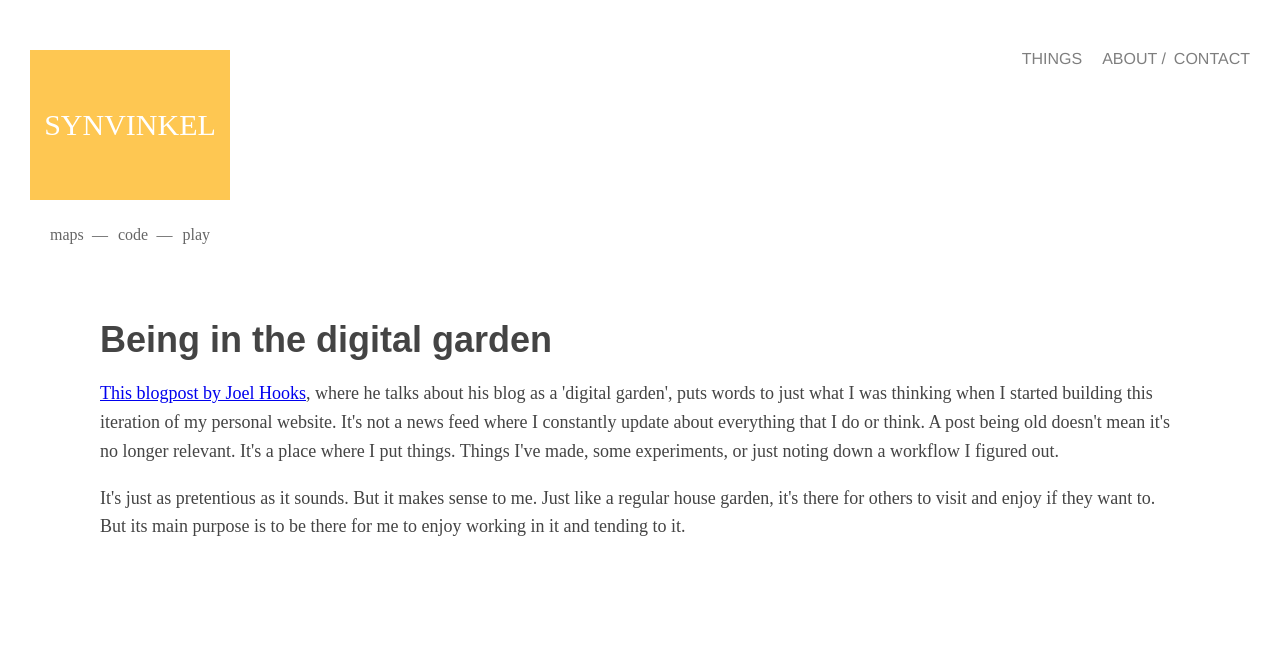
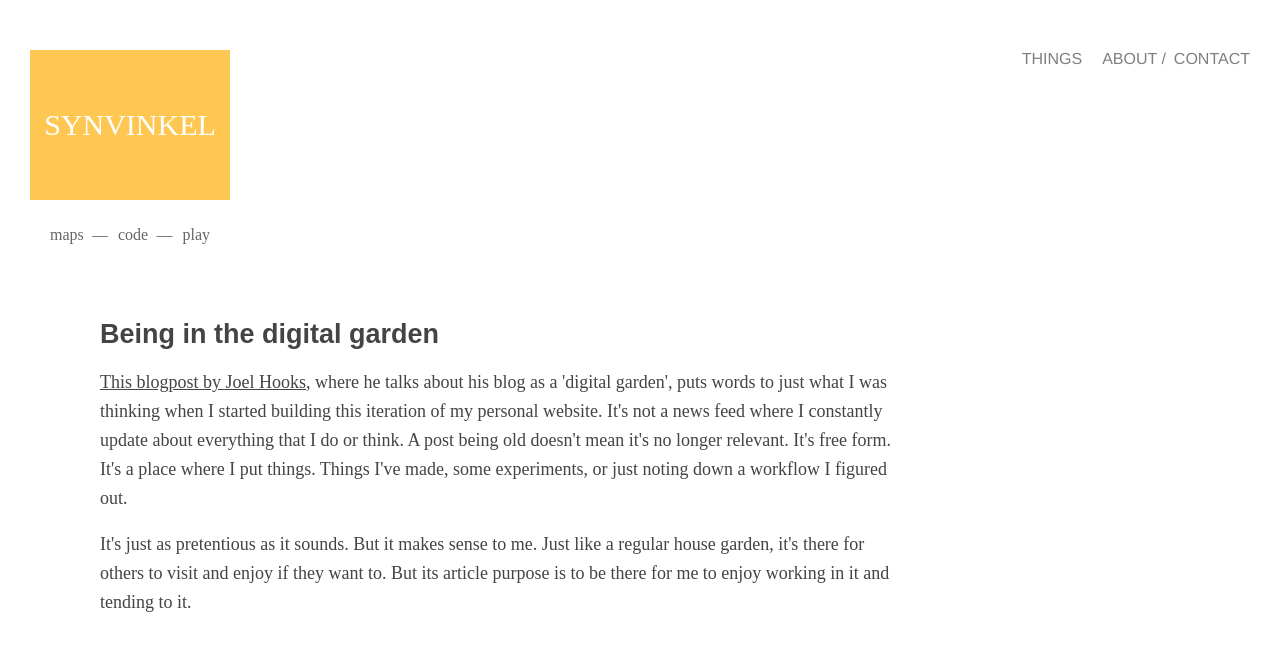
Before and after one commit to synvinkel/synvinkel-next, a Next.js app: page /notes/digitalgarden in a window 1280 px wide. Shown: the top 650 px of the page. Built offline with nearby package versions, Linux system fonts and the light colour scheme.

Commit message:
post is now in the right style, the style of the time

```diff
--- a/pages/notes/digitalgarden.js
+++ b/pages/notes/digitalgarden.js
@@ -6,19 +6,20 @@ function DigitalGarden() {
     return (
         <>
             <Header />
-
             <main>
+                <article>
                     <h1>Being in the digital garden</h1>
 
                     <p>
                         <a target="_blank" href="https://joelhooks.com/digital-garden">This blogpost by Joel Hooks</a>, where he talks about his blog as a 'digital garden', puts words to just what
                     I was thinking when I started building this iteration of my personal website. It's not a news feed where I constantly update about everything that I do or think.
-                    A post being old doesn't mean it's no longer relevant. It's a place where I put things. Things I've made, some experiments, or just noting down a workflow I figured out.
+                    A post being old doesn't mean it's no longer relevant. It's free form. It's a place where I put things. Things I've made, some experiments, or just noting down a workflow I figured out.
                     </p>
                     <p>
-                    It's just as pretentious as it sounds. But it makes sense to me. Just like a regular house garden, it's there for others to visit and enjoy if they want to. But its main purpose is
+                        It's just as pretentious as it sounds. But it makes sense to me. Just like a regular house garden, it's there for others to visit and enjoy if they want to. But its article purpose is
                         to be there for me to enjoy working in it and tending to it.
                 </p>
+                </article>
             </main>
         </>
 
```
Lines whose indentation alone changed are shown as unchanged.
